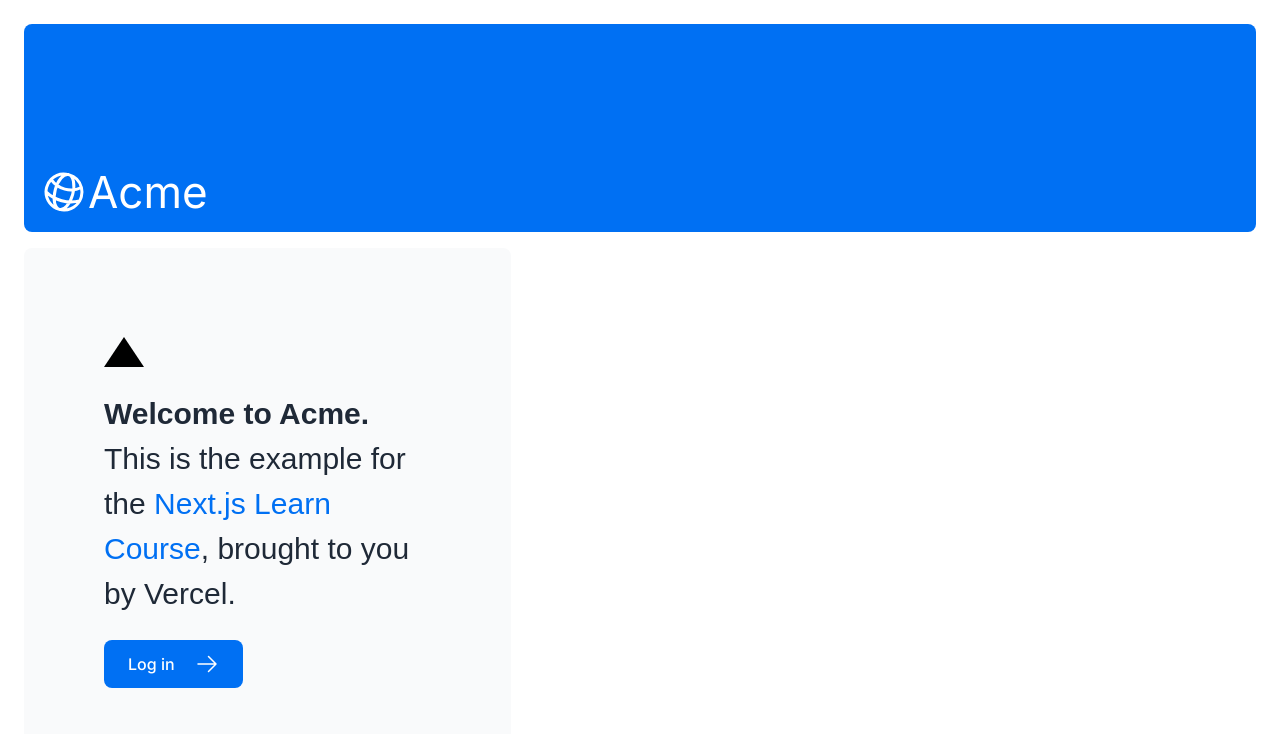
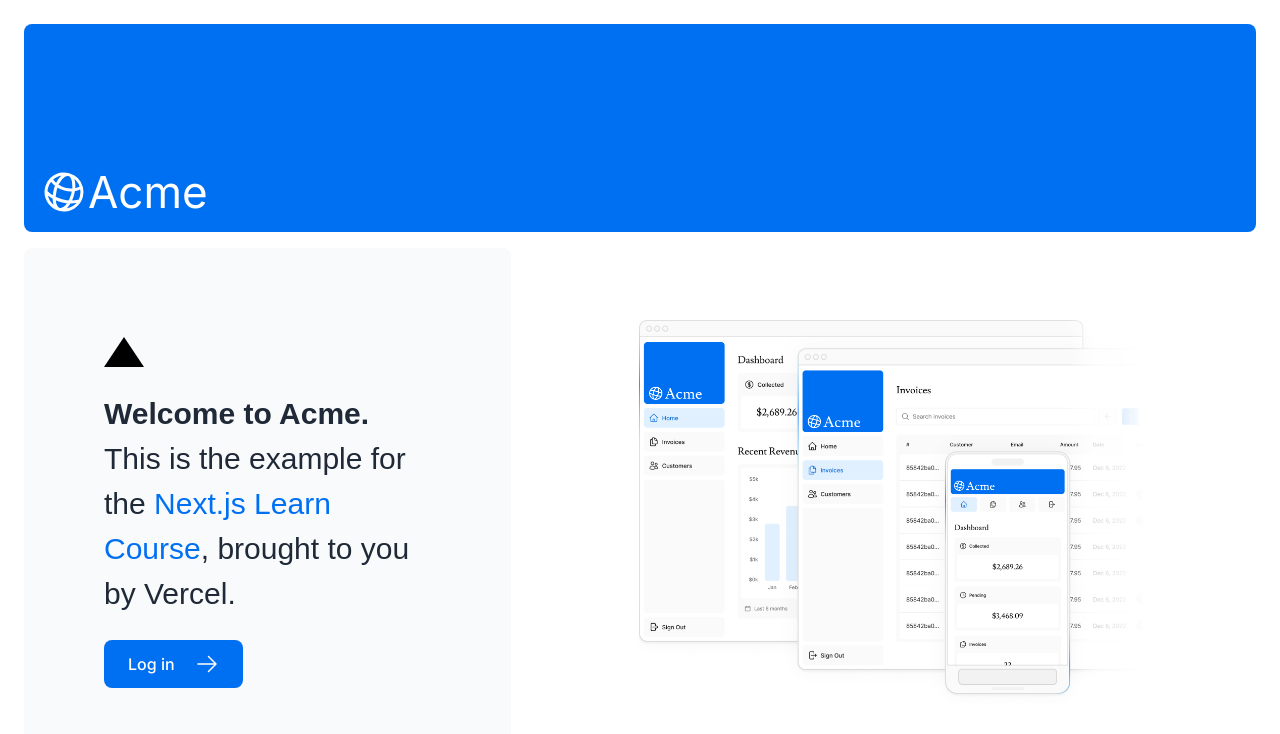
Before and after one commit to SaidARSLAN/financialDashboard, a Next.js app: page / in a window 1280 px wide. Shown: the top 734 px of the page. Built offline with nearby package versions, Linux system fonts and the light colour scheme; a web font is replaced by a local one.

Commit message:
Added main pages Images

```diff
--- a/app/page.tsx
+++ b/app/page.tsx
@@ -2,6 +2,7 @@
 import { ArrowRightIcon } from '@heroicons/react/24/outline';
 import Link from 'next/link';
 import { lusitana } from './ui/fonts';
+import Image from 'next/image';
 
 export default function Page() {
   return (
@@ -30,6 +31,20 @@
         </div>
         <div className="flex items-center justify-center p-6 md:w-3/5 md:px-28 md:py-12">
           {/* Add Hero Images Here */}
+          <Image
+            src='/hero-desktop.png'
+            width={1000}
+            height={760}
+            className='hidden md:block'
+            alt='Screenshots'
+          />
+          <Image
+          src='/hero-mobile.png'
+          width={560}
+          height={620}
+          className='block md:hidden'
+          alt='Screenshosts Mobile'
+          />
         </div>
       </div>
     </main>
```
Also changed, not shown: 2 other files (tests, documents, lock files or other folders).
